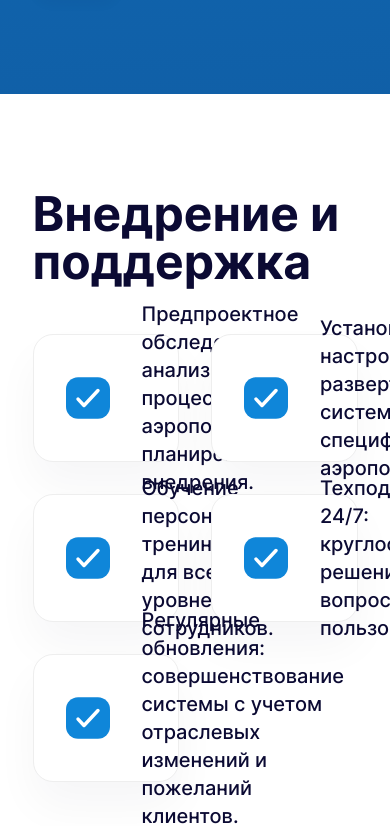
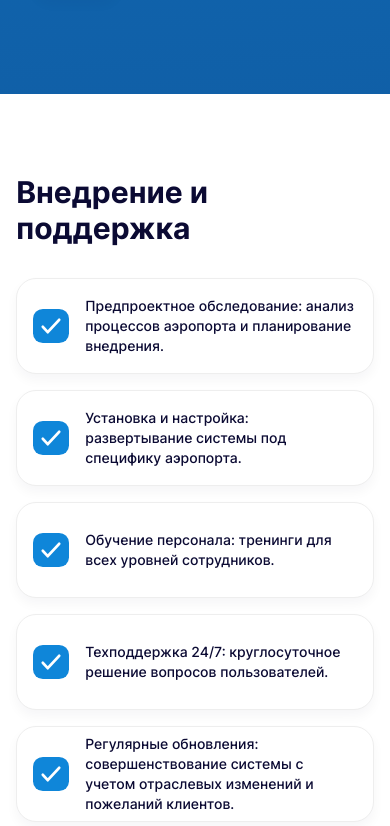
Before and after one commit to VladimirEscolta/GST, a React (Create React App) app: page /cobra in a window 390 px wide. Shown: the part 5715-6541 px from the top of the page. Built offline with nearby package versions, Linux system fonts and the light colour scheme.

Commit message:
add CheckboxBlock mobile

```diff
--- a/src/components/CheckboxBlock.jsx
+++ b/src/components/CheckboxBlock.jsx
@@ -4,14 +4,14 @@ import {CheckBlueIcon} from "../assets/icons";
 const CheckboxBlock = ({data}) => {
   return (
     <div className="text-gst-text bg-white">
-      <div className="flex flex-col w-10/12 mx-auto py-24">
-        <p className="font-bold text-5xl">{data.name}</p>
-        {data.header && <p className="mt-12 text-xl font-medium">{data.header}</p>}
-        <div className="mt-12 grid grid-cols-2 gap-8">
+      <div className="flex flex-col w-11/12 sm:w-10/12 mx-auto py-20 sm:py-24">
+        <p className="font-bold text-3xl sm:text-5xl">{data.name}</p>
+        {data.header && <p className="mt-8 sm:mt-12 text-sm sm:text-xl font-medium">{data.header}</p>}
+        <div className="mt-8 sm:mt-12 grid grid-cols sm:grid-cols-2 gap-4 sm:gap-8">
           {data.data.map(item => (
-            <div key={item} className="flex items-center h-32 bg-white rounded-gst20 border border-[#EEEEEE] shadow-[0_24px_44px_0_#14142B0A]">
-              <div className="mx-8"><CheckBlueIcon/></div>
-              <p className="text-xl font-medium pe-8">{item}</p>
+            <div key={item} className="flex items-center h-24 sm:h-32 bg-white rounded-gst20 border border-[#EEEEEE] shadow-[0_6px_12px_0_#14142B0A] sm:shadow-[0_24px_44px_0_#14142B0A]">
+              <div className="mx-4 sm:mx-8"><CheckBlueIcon className="w-9 sm:w-[44px]"/></div>
+              <p className="text-sm sm:text-xl font-medium pe-4 sm:pe-8">{item}</p>
             </div>
           ))}
         </div>
```
